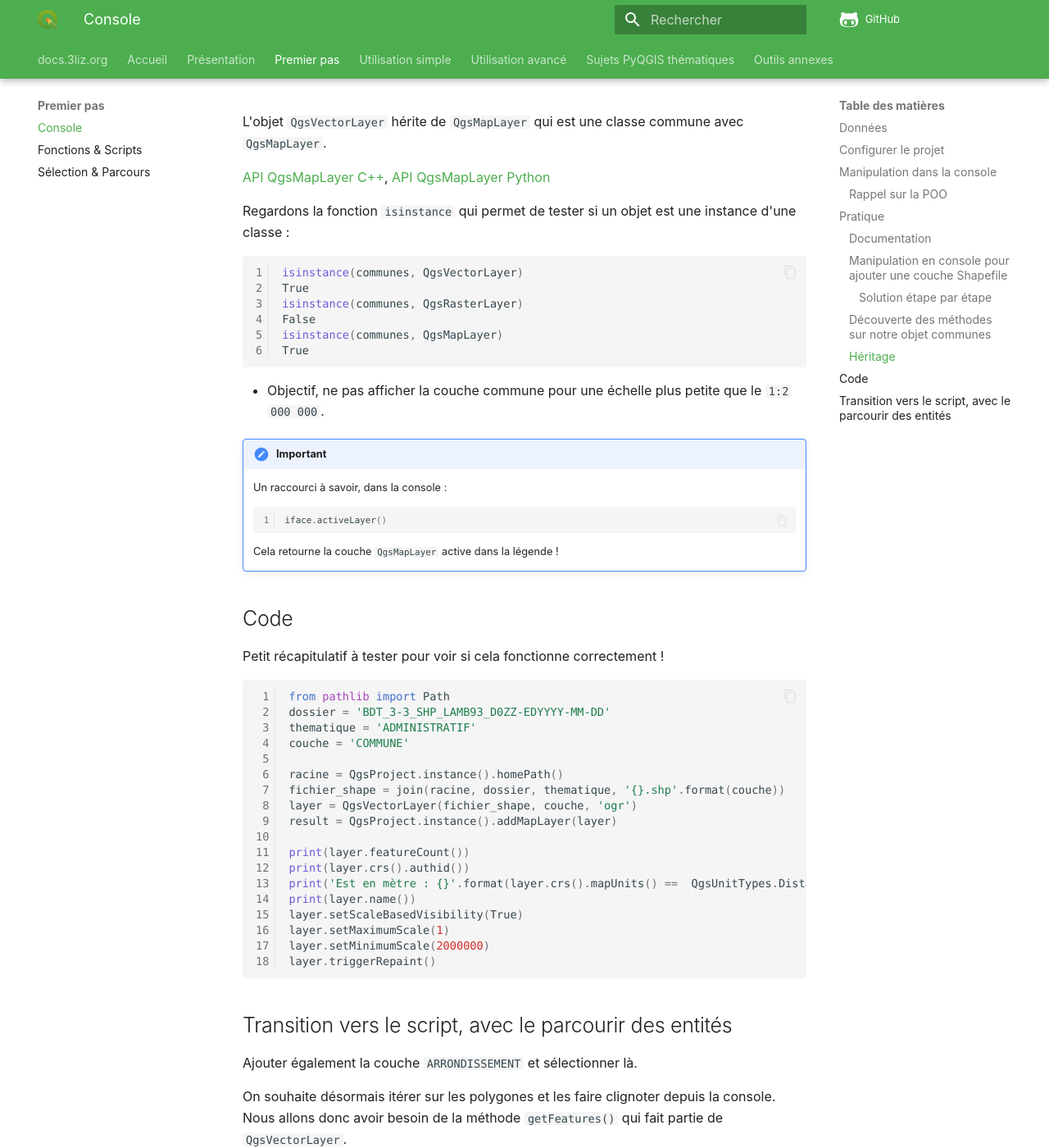
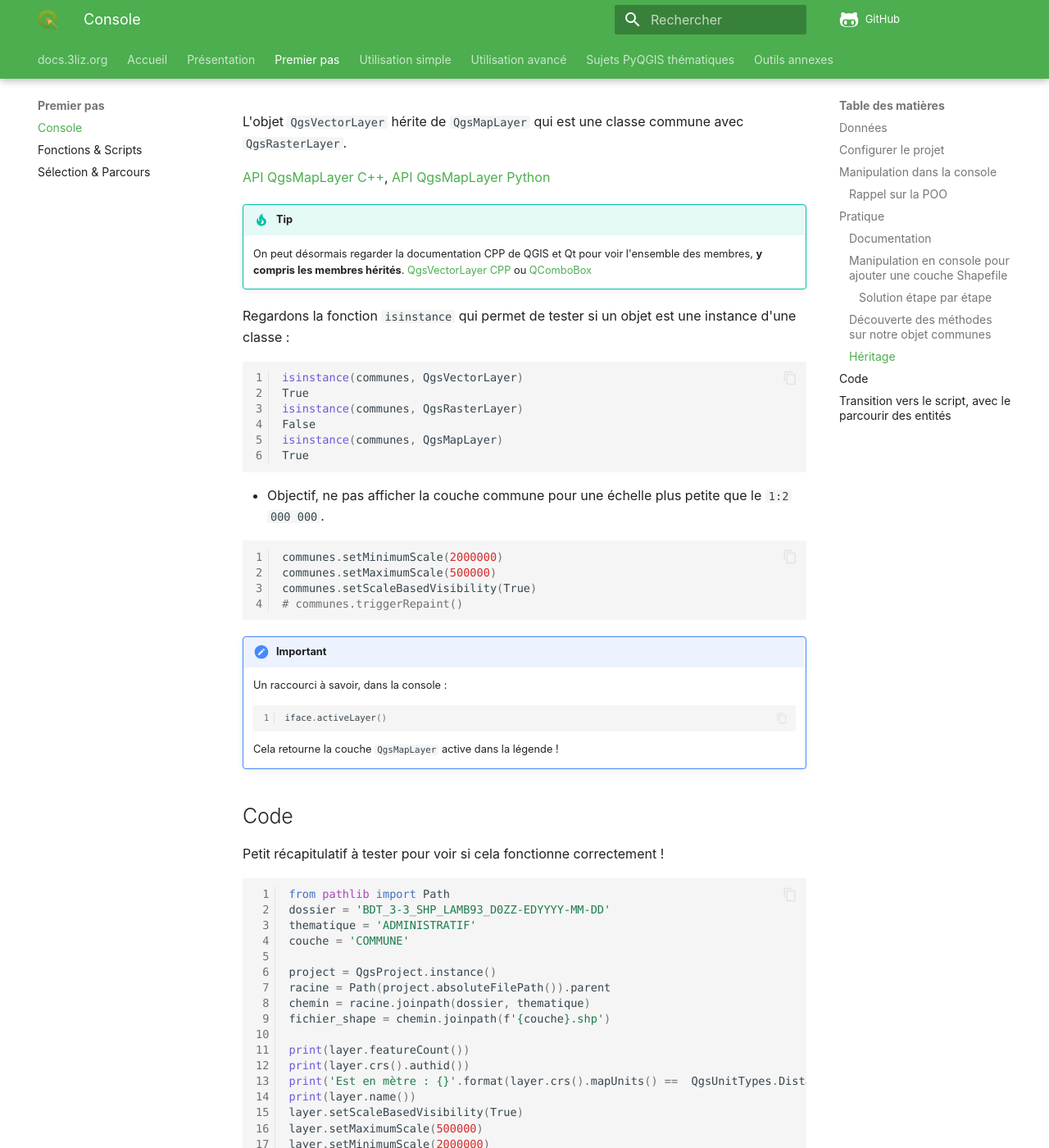
Before and after one commit to 3liz/formation-pyqgis, an MkDocs documentation site: the page built from docs/console.md, in a window 1280 px wide and 1400 px high, scrolled down 6184 px. Shown: the whole window at 82% size. Built offline with MkDocs 1.6.1 and Material for MkDocs 9.7.7, drawn with Linux system fonts in a browser that asks for light colours; nearby versions of some CDN libraries; comment, search, counter and statistics services are not loaded.

````diff
--- a/docs/console.md
+++ b/docs/console.md
@@ -282,9 +282,14 @@ QgsMapLayer <-- QgsVectorLayer
 QgsMapLayer <-- QgsRasterLayer
 ```
 
-L'objet `QgsVectorLayer` hérite de `QgsMapLayer` qui est une classe commune avec `QgsMapLayer`.
+L'objet `QgsVectorLayer` hérite de `QgsMapLayer` qui est une classe commune avec `QgsRasterLayer`.
 
 [API QgsMapLayer C++](https://qgis.org/api/classQgsMapLayer.html), [API QgsMapLayer Python](https://qgis.org/pyqgis/3.34/core/QgsMapLayer.html)
+
+!!! tip
+    On peut désormais regarder la documentation CPP de QGIS et Qt pour voir l'ensemble des membres,
+    **y compris les membres hérités**.
+    [QgsVectorLayer CPP](https://api.qgis.org/api/classQgsVectorLayer.html) ou [QComboBox](https://doc.qt.io/qt-6/qcombobox.html)
 
 Regardons la fonction `isinstance` qui permet de tester si un objet est une instance d'une classe :
 
@@ -298,6 +303,13 @@ True
 ```
 
 * Objectif, ne pas afficher la couche commune pour une échelle plus petite que le `1:2 000 000`.
+
+```python
+communes.setMinimumScale(2000000)
+communes.setMaximumScale(500000)
+communes.setScaleBasedVisibility(True)
+# communes.triggerRepaint()
+```
 
 !!! important
     Un raccourci à savoir, dans la console :
@@ -317,17 +329,17 @@ dossier = 'BDT_3-3_SHP_LAMB93_D0ZZ-EDYYYY-MM-DD'
 thematique = 'ADMINISTRATIF'
 couche = 'COMMUNE'
 
-racine = QgsProject.instance().homePath()
-fichier_shape = join(racine, dossier, thematique, '{}.shp'.format(couche))
-layer = QgsVectorLayer(fichier_shape, couche, 'ogr')
-result = QgsProject.instance().addMapLayer(layer)
+project = QgsProject.instance()
+racine = Path(project.absoluteFilePath()).parent
+chemin = racine.joinpath(dossier, thematique)
+fichier_shape = chemin.joinpath(f'{couche}.shp')
 
 print(layer.featureCount())
 print(layer.crs().authid())
 print('Est en mètre : {}'.format(layer.crs().mapUnits() ==  QgsUnitTypes.DistanceMeters))
 print(layer.name())
 layer.setScaleBasedVisibility(True)
-layer.setMaximumScale(1)
+layer.setMaximumScale(500000)
 layer.setMinimumScale(2000000)
 layer.triggerRepaint()
 ```
--- a/mkdocs.yml
+++ b/mkdocs.yml
@@ -34,6 +34,7 @@ nav:
     - Sujets PyQGIS thématiques:
       - Migration majeur: migration-majeure.md
       - PostGIS: postgis.md
+      - Symbologie: symbologie.md
     - Outils annexes:
       - Déploiement d'une extension: extension-deploiement.md
       - IDE & Git: ide-git.md
````
Also changed, not shown: docs/index.md (+1 -0 lines), docs/symbologie.md (added, +103 -0 lines).
